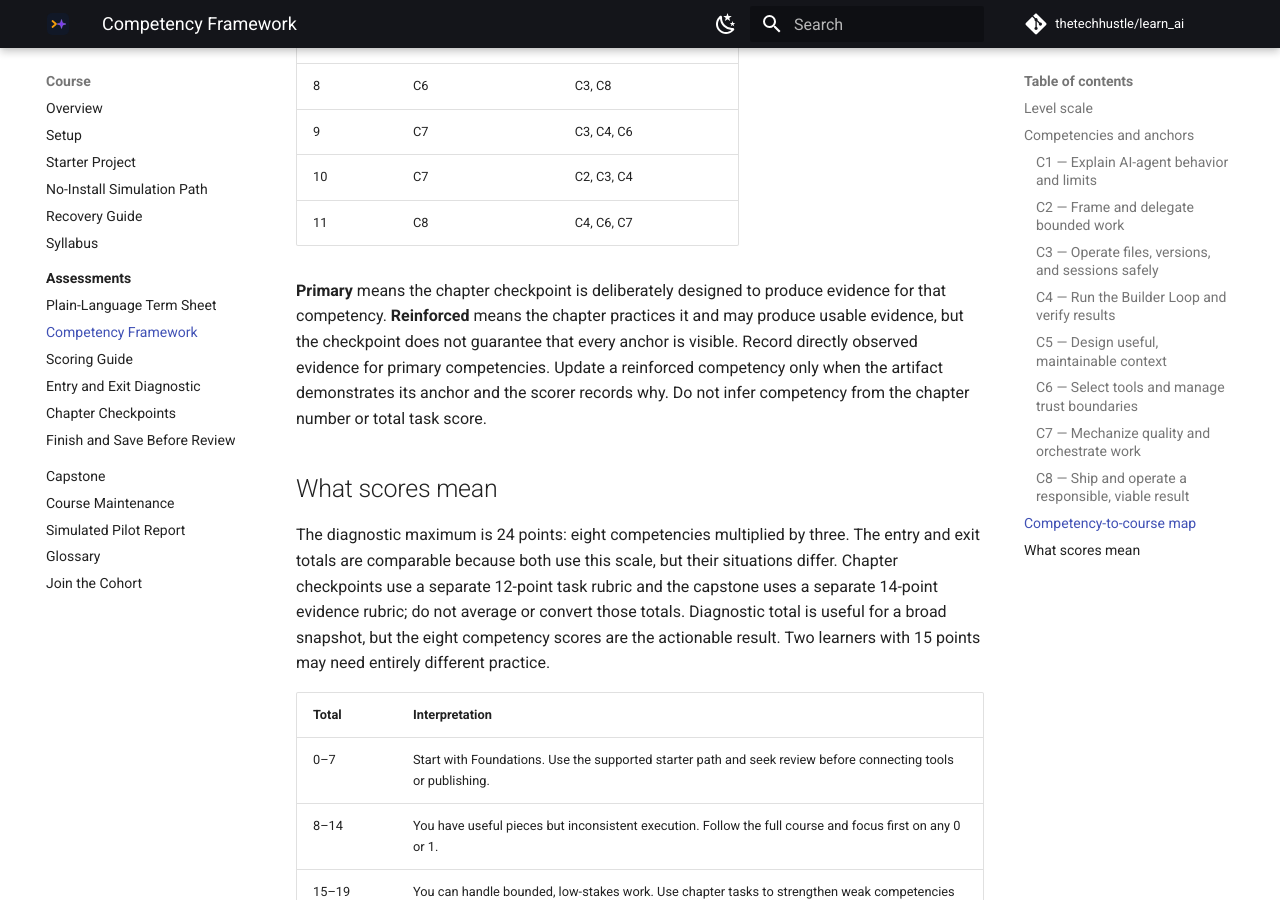
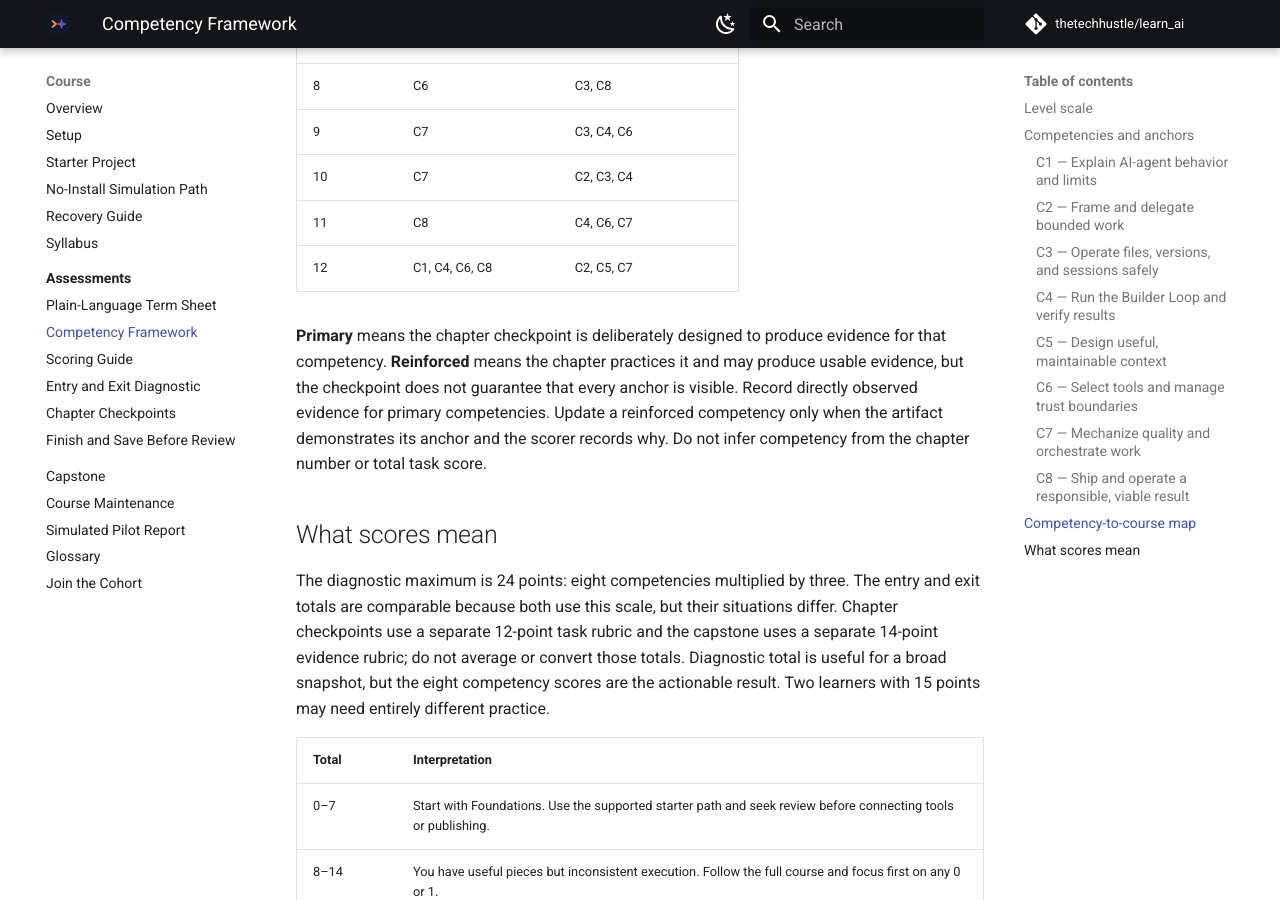
Before and after one commit to thetechhustle/learn_ai, an MkDocs documentation site: the page built from docs/course/assessment/competency-framework.md, in a window 1280 px wide and 900 px high, scrolled down 3121 px. Built offline with MkDocs 1.6.1 and Material for MkDocs 9.7.7, drawn with Linux system fonts in a browser that asks for light colours; comment, search, counter and statistics services are not loaded.

Commit message:
Map Chapter 12 to the competency framework

```diff
--- a/docs/course/assessment/competency-framework.md
+++ b/docs/course/assessment/competency-framework.md
@@ -81,6 +81,7 @@ A polished artifact is not automatically Level 3. A plain artifact with strong j
 | 9 | C7 | C3, C4, C6 |
 | 10 | C7 | C2, C3, C4 |
 | 11 | C8 | C4, C6, C7 |
+| 12 | C1, C4, C6, C8 | C2, C5, C7 |
 
 **Primary** means the chapter checkpoint is deliberately designed to produce
 evidence for that competency. **Reinforced** means the chapter practices it and
```
